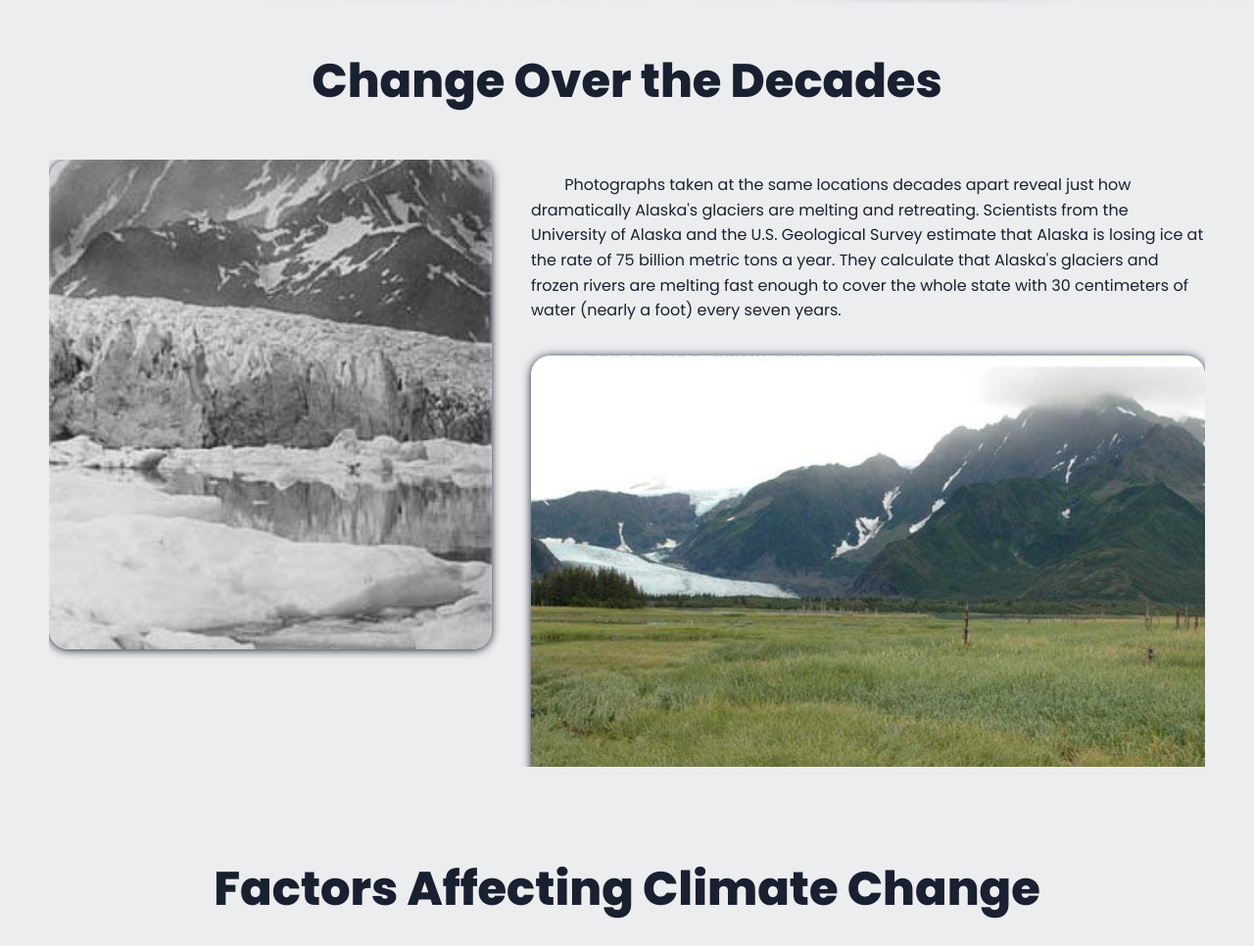
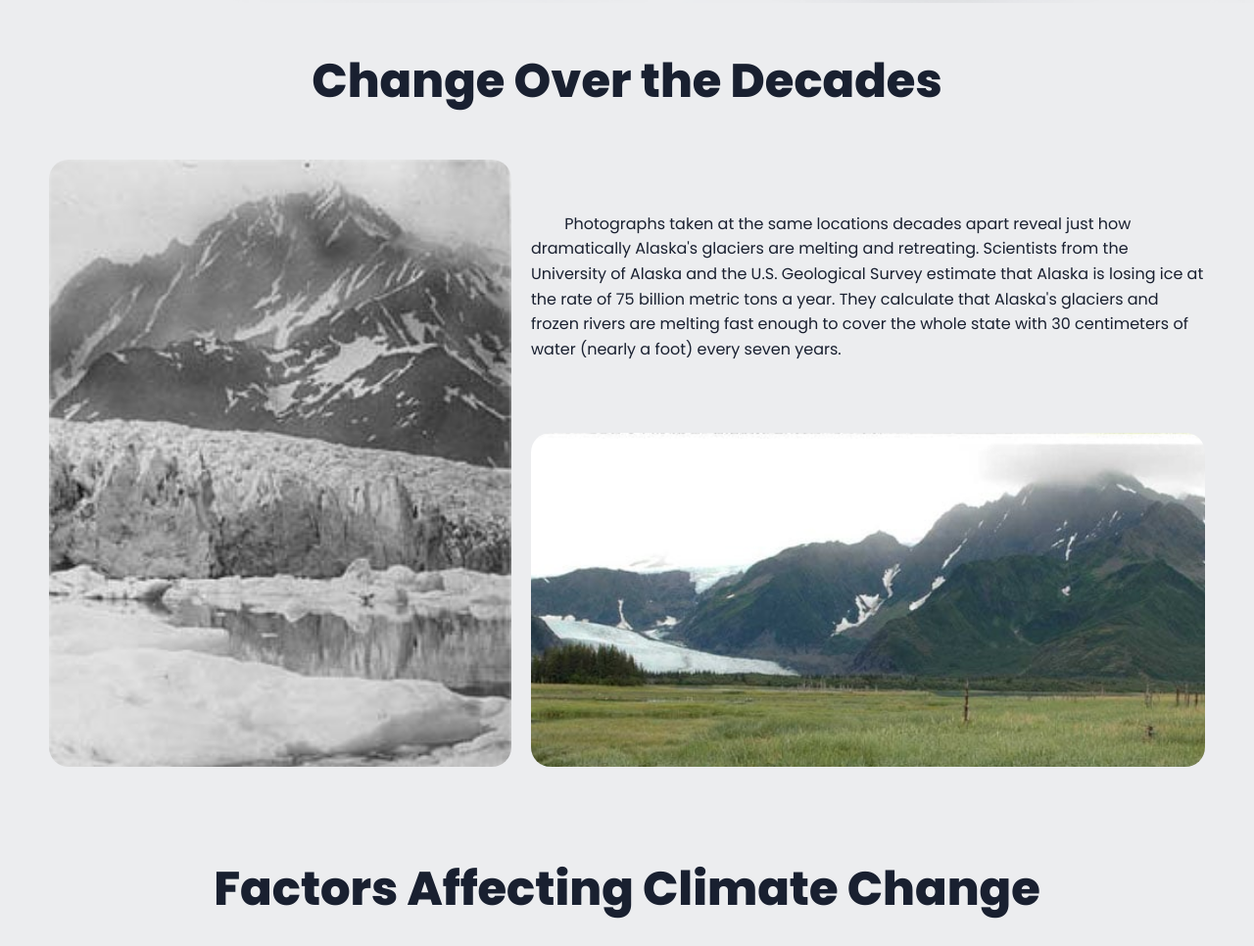
Before and after one commit to AshayaSah/nasa-space-app-mountains-in-peril, a plain HTML site: page index.html in a window 1280 px wide. Shown: the part 797-1763 px from the top of the page at 98% size. Drawn offline with Linux system fonts and the light colour scheme.

Commit message:
CSS Adjusted

```diff
--- a/css/style.css
+++ b/css/style.css
@@ -159,10 +159,12 @@ a{
 }
 
 .column-1{
-  padding-right: 20px;
+  border-radius: 20px;
+  height: 100%;
   width: 40%;
   overflow: hidden;
   transition: 0.3s ease-in-out;
+
 }
 
 .column-1:hover{
@@ -170,12 +172,9 @@ a{
 }
 
 .vertical-image {
-  height: 500px;
   width: 100%;
-  border-radius: 20px;
   object-fit: cover;
-  overflow: hidden;
-  box-shadow: 0 1px 10px #192030;
+
 }
 
 .column-2 {
@@ -186,7 +185,7 @@ a{
 }
 
 .text-row {
-  height: 200px;
+  height: 45%;
   padding-bottom: 20px;
   display: flex;
   align-items: center;
@@ -197,19 +196,19 @@ a{
   font-size: 1rem;
 }
 
-.landscape-image {
-  height: 280px;
-  width: 100%;
-  height: 100%;
-  object-fit: cover;
+.image-row{
+  height: 55%;
   border-radius: 20px;
   overflow: hidden;
-  box-shadow: 0 1px 10px #192030;
-
   transition: 0.3s ease-in-out;
 }
 
-.landscape-image:hover{
+.landscape-image {
+  width: 100%;
+  object-fit: cover;
+}
+
+.image-row:hover{
   transform: translateY(-10px);
 }
 
```
